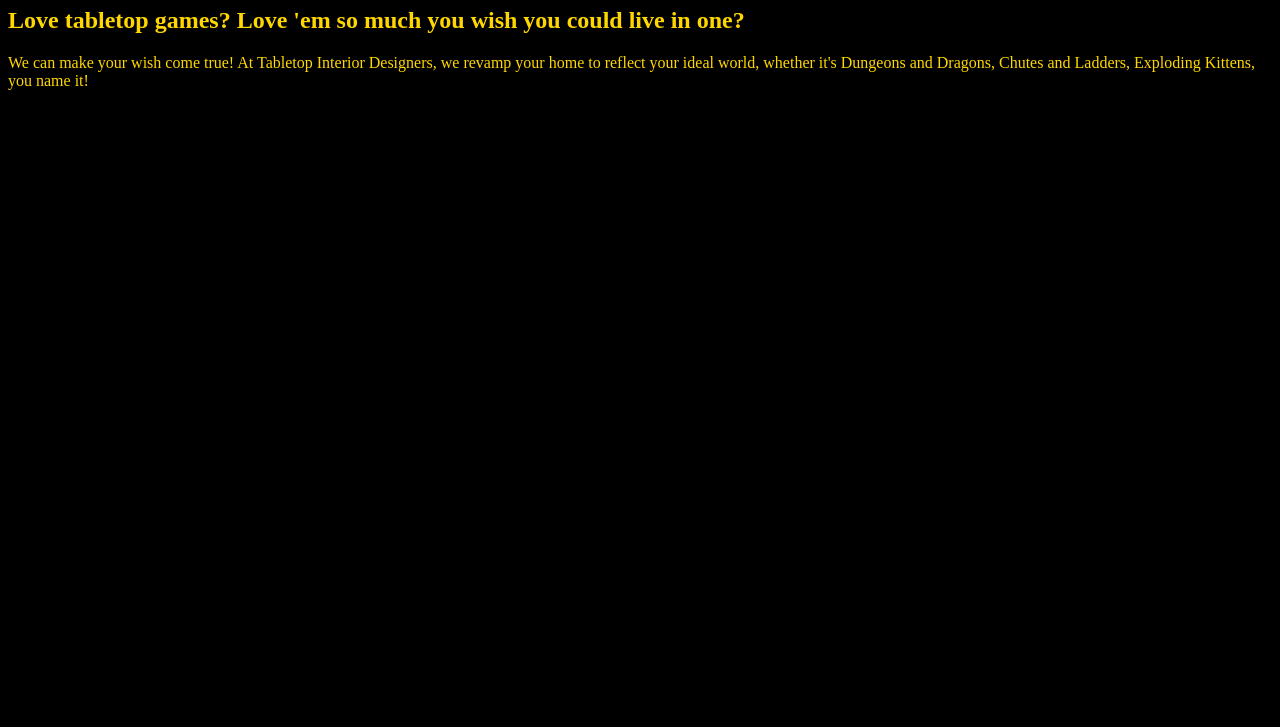
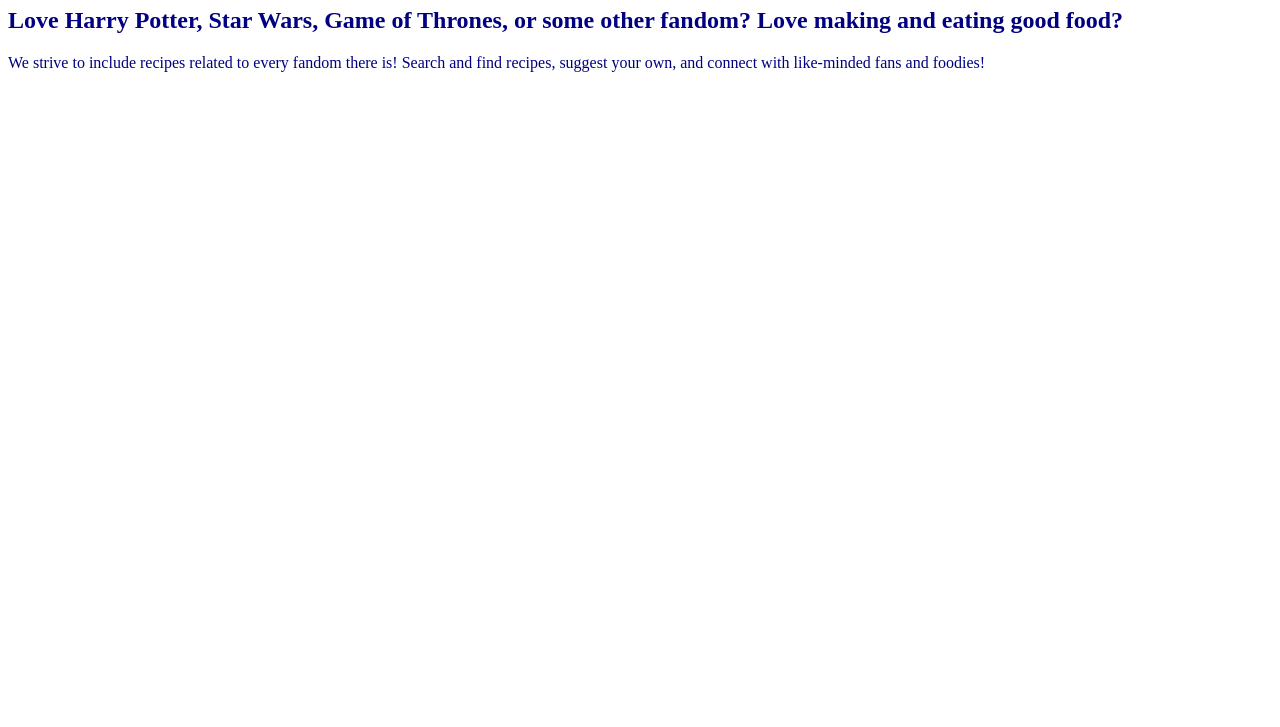
Before and after one commit to shadejade1000/shadejade1000.github.io, a plain HTML site: page unit_1/index.html in a window 1280 px wide. Shown: the part 73-800 px from the top of the page. Drawn offline with Linux system fonts and the light colour scheme.

Commit message:
May 23 - Changed purpose and color scheme

```diff
--- a/unit_1/css/style.css
+++ b/unit_1/css/style.css
@@ -1,7 +1,7 @@
 body {
-  background-color: black;
+  background-color: white;
 }
 
 h1, h2, p {
-  color: gold;
+  color: navy;
 }
--- a/unit_1/index.html
+++ b/unit_1/index.html
@@ -3,13 +3,13 @@
 
 <head>
   <link rel="stylesheet" type="text/css" href="css/style.css">
-  <title>Tabletop Interior Designers</title>
+  <title>Fandom Feast</title>
 </head>
 
 <body>
   <h1>OUR MISSION</h1>
-  <h2>Love tabletop games? Love 'em so much you wish you could live in one?</h2>
-  <p>We can make your wish come true! At Tabletop Interior Designers, we revamp your home to reflect your ideal world, whether it's Dungeons and Dragons, Chutes and Ladders, Exploding Kittens, you name it!</p>
+  <h2>Love Harry Potter, Star Wars, Game of Thrones, or some other fandom? Love making and eating good food?</h2>
+  <p>We strive to include recipes related to every fandom there is! Search and find recipes, suggest your own, and connect with like-minded fans and foodies!</p>
 </body>
 
 </html>
```
